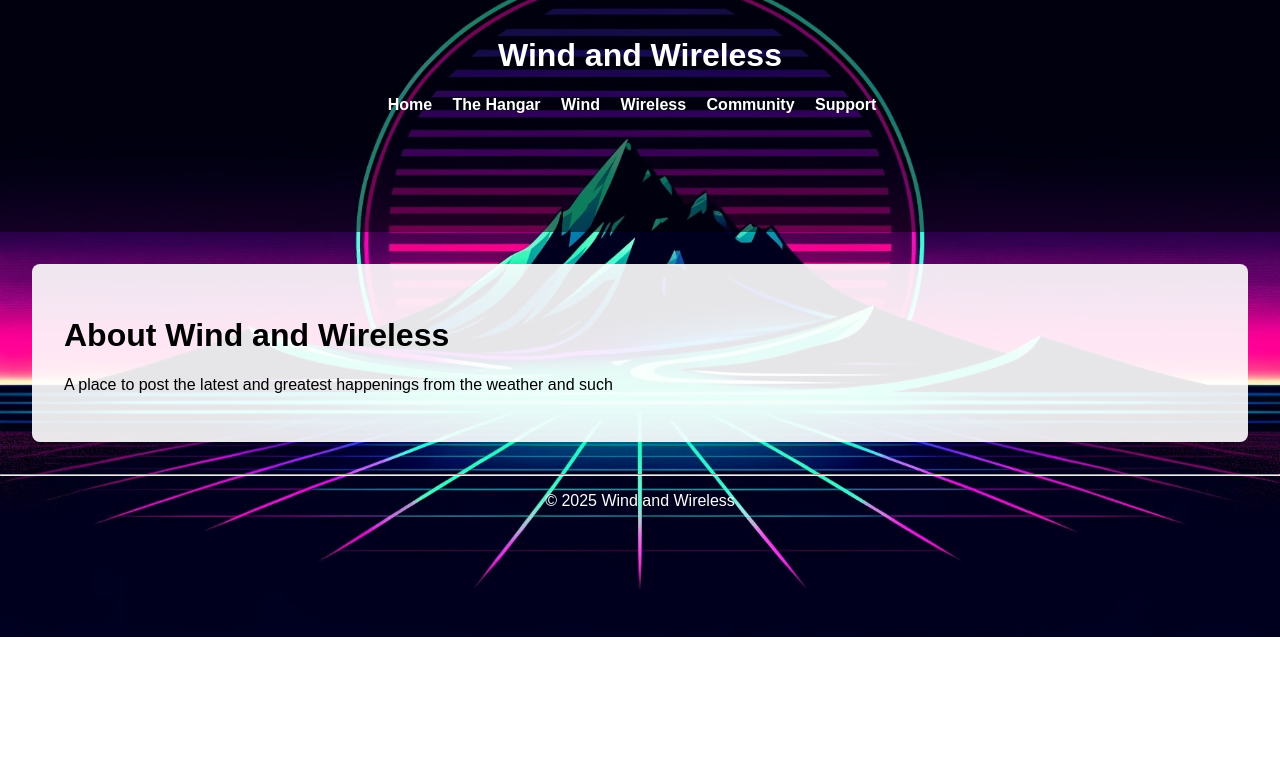
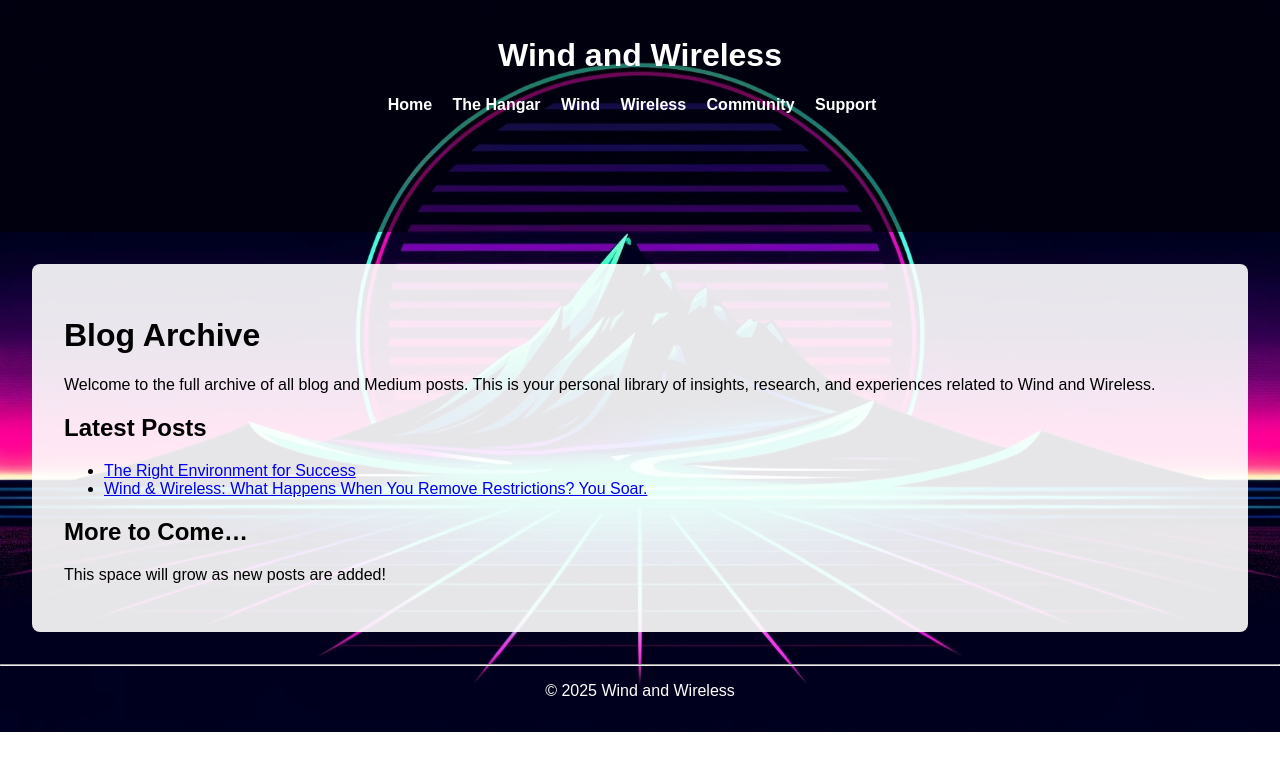
Before and after one commit to 00X30/WindWireless, a Jekyll site: the page built from blog.md, in a window 1280 px wide. Shown: the top 771 px of the page. Built offline with Jekyll 4.4.1, drawn with Linux system fonts in a browser that asks for light colours; our own code applies the rules of GitHub Pages for plain Markdown files.

Commit message:
Update blog.md

```diff
--- a/blog.md
+++ b/blog.md
@@ -1,8 +1,20 @@
 ---
 layout: default
-title: Blog
+
+title: [Blog Archive](/blog.md)
+
+body_class: blog-page
 ---
 
-# About Wind and Wireless
+# Blog Archive
 
-A place to post the latest and greatest happenings from the weather and such
+Welcome to the full archive of all blog and Medium posts. This is your personal library of insights, research, and experiences related to Wind and Wireless.
+
+## Latest Posts
+<ul class="blog-list">
+  <li><a href="https://medium.com/@ekwedar/the-right-environment-for-success-92351637e505">The Right Environment for Success</a></li>
+  <li><a href="https://medium.com/@ekwedar/wind-wireless-what-happens-when-you-remove-restrictions-you-soar-4f27f8a516f0">Wind & Wireless: What Happens When You Remove Restrictions? You Soar.</a></li>
+</ul>
+
+## More to Come...
+This space will grow as new posts are added!
```
